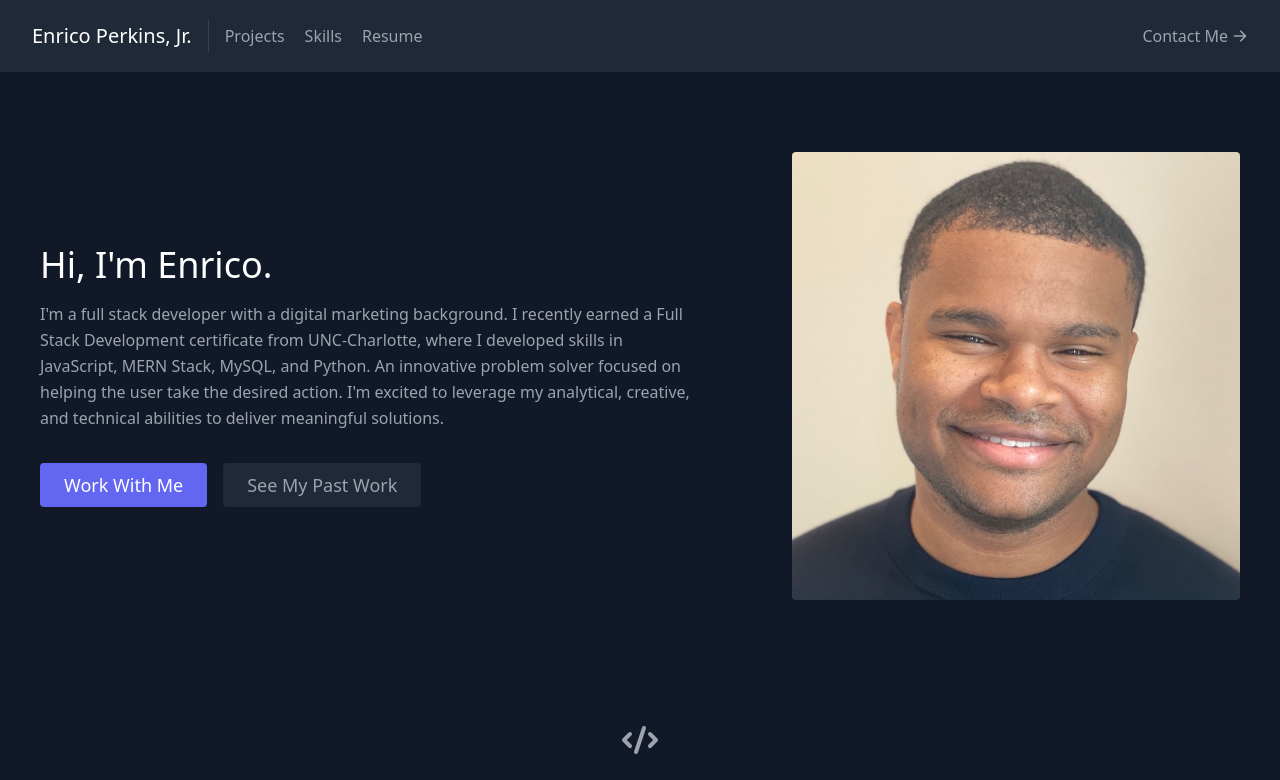
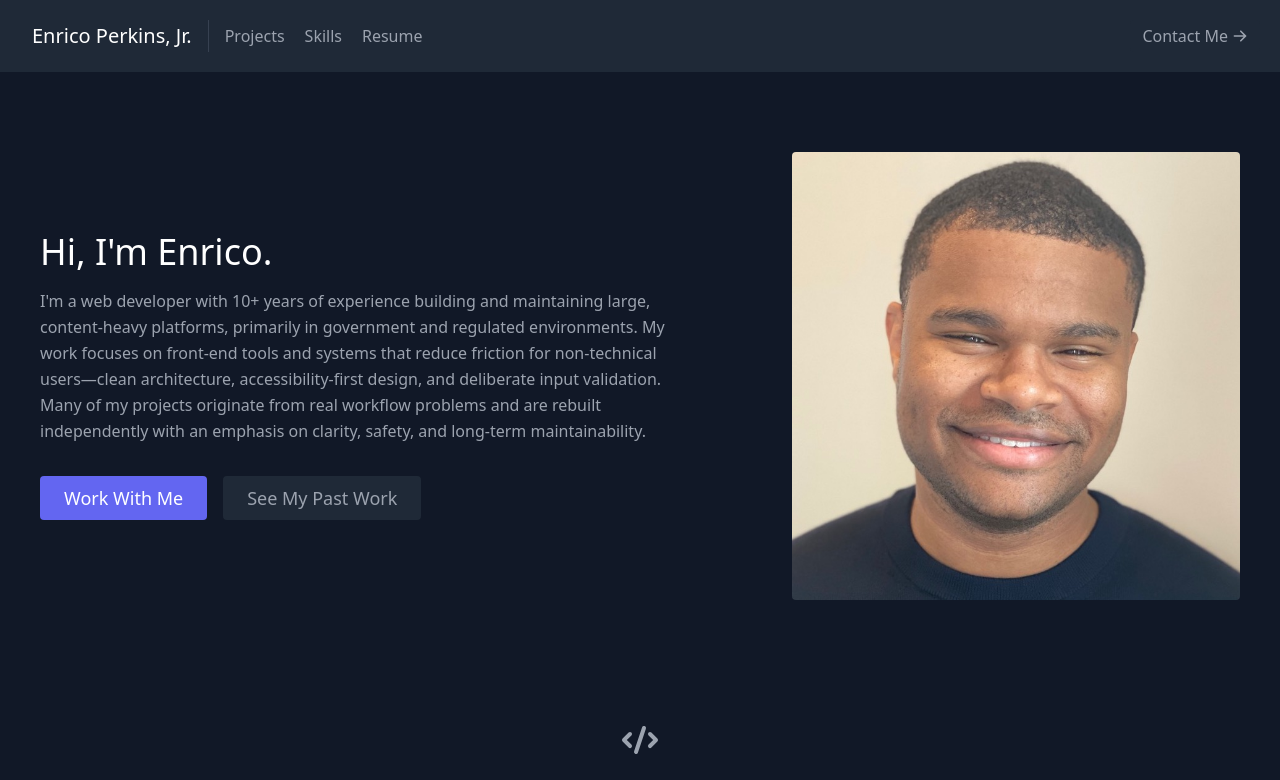
Before and after one commit to evperkinsjr/react-portfolio, a React (Create React App) app: page / in a window 1280 px wide. Shown: the top 780 px of the page. Built offline with nearby package versions, Linux system fonts and the light colour scheme.

Commit message:
feat: add new bio to the about component

```diff
--- a/src/components/About.js
+++ b/src/components/About.js
@@ -8,9 +8,7 @@ export default function About() {
           <h1 className="title-font sm:text-4xl text-3xl mb-4 font-medium text-white">
             Hi, I'm Enrico.
           </h1>
-          <p className="mb-8 leading-relaxed">
-          I'm a full stack developer with a digital marketing background. I recently earned a Full Stack Development certificate from UNC-Charlotte, where I developed skills in JavaScript, MERN Stack, MySQL, and Python. An innovative problem solver focused on helping the user take the desired action. I'm excited to leverage my analytical, creative, and technical abilities to deliver meaningful solutions.
-          </p>
+          <p className="mb-8 leading-relaxed">I&#39;m a web developer with 10+ years of experience building and maintaining large, content-heavy platforms, primarily in government and regulated environments. My work focuses on front-end tools and systems that reduce friction for non-technical users—clean architecture, accessibility-first design, and deliberate input validation. Many of my projects originate from real workflow problems and are rebuilt independently with an emphasis on clarity, safety, and long-term maintainability.</p>
           <div className="flex justify-center">
             <a
               href="#contact"
```
